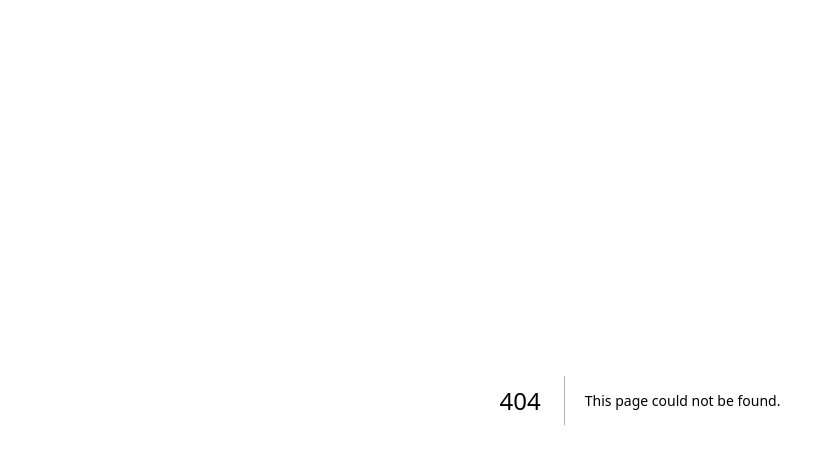
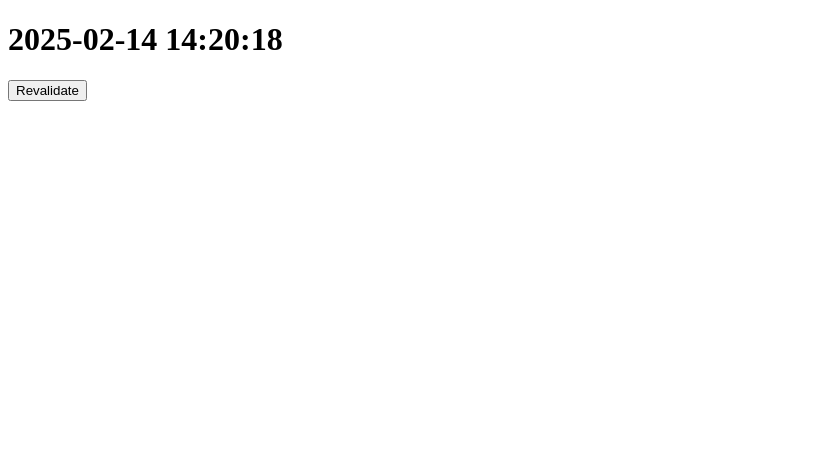
Before and after one commit to Gentlee-dev/next-study, a Next.js app: page /rendering/isr/on-demand-revalidate in a window 1280 px wide. Before the commit this address had no page. Shown: the top 464 px of the page, without its empty margins (0-835 px from the left). Built offline with nearby package versions, Linux system fonts and the light colour scheme.

Commit message:
on demand revalidation

```diff
--- /dev/null
+++ b/src/pages/api/revalidate/index.tsx
@@ -0,0 +1,13 @@
+import { NextApiRequest, NextApiResponse } from "next";
+
+export default async function handler(
+  req: NextApiRequest,
+  res: NextApiResponse
+) {
+  try {
+    await res.revalidate("/rendering/isr/on-demand-revalidate");
+    return res.json({ revalidated: true });
+  } catch (error) {
+    return res.json({ revalidated: false });
+  }
+}
--- /dev/null
+++ b/src/pages/rendering/isr/on-demand-revalidate/index.tsx
@@ -0,0 +1,37 @@
+import dayjs from "dayjs";
+import { GetStaticProps } from "next";
+import { useRouter } from "next/router";
+import { FC } from "react";
+
+interface Porps {
+  timestamp: string;
+}
+
+export const getStaticProps: GetStaticProps<Porps> = () => {
+  return {
+    props: { timestamp: dayjs().format("YYYY-MM-DD HH:mm:ss") },
+    revalidate: 10,
+  };
+};
+
+const OnDemandRevalidationPage: FC<Porps> = (props) => {
+  const { timestamp } = props;
+  const router = useRouter();
+  const revalidate = async () => {
+    const result = await fetch("/api/revalidate");
+    const data = await result.json();
+    if (data.revalidated) {
+      router.reload();
+    } else {
+      alert("실패");
+    }
+  };
+  return (
+    <main>
+      <h1 className="text-2xl">{timestamp}</h1>
+      <button onClick={revalidate}>Revalidate</button>
+    </main>
+  );
+};
+
+export default OnDemandRevalidationPage;
```
